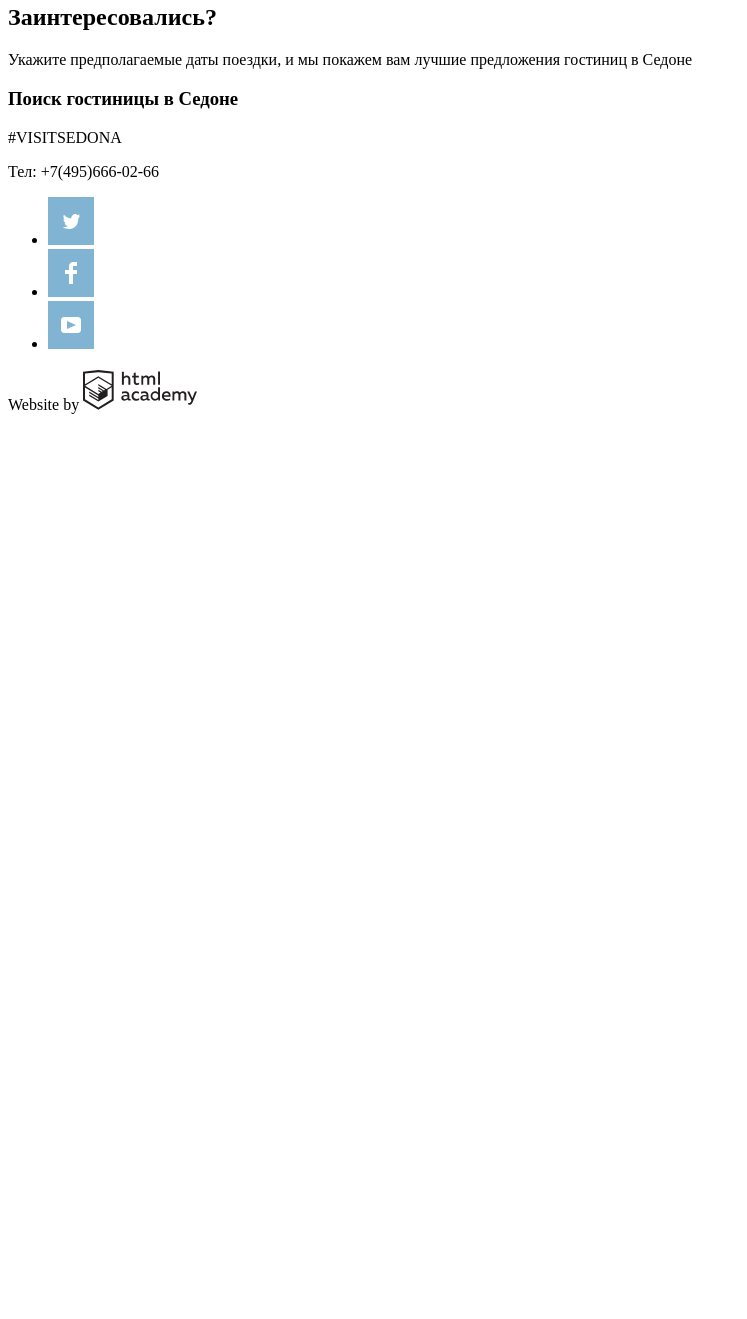
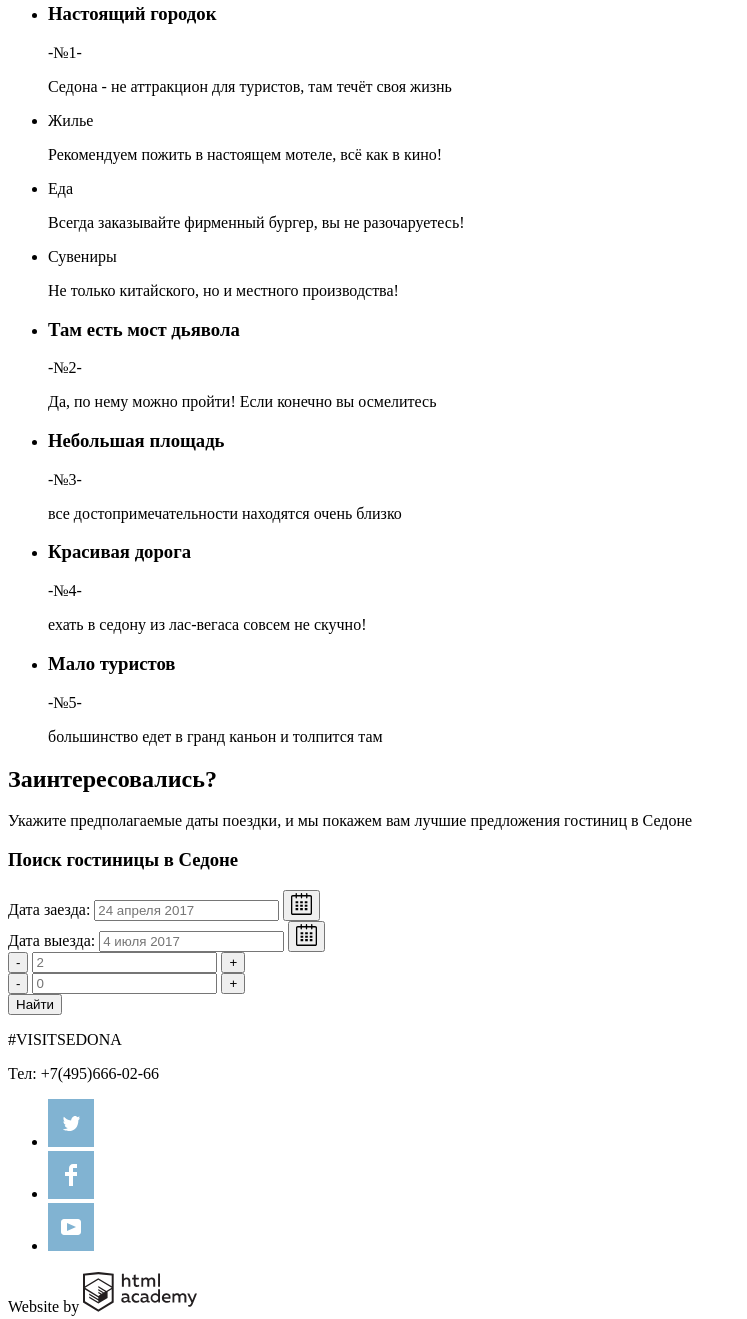
Before and after one commit to poizonergt/Sedona, a plain HTML site: page index.html in a window 1280 px wide. Shown: the part 634-1953 px from the top of the page, without its empty margins (0-747 px from the left). Before the commit the page ends 1064 px from the top, so only its background shows below. Drawn offline with Linux system fonts and the light colour scheme.

Commit message:
Разаметил форму на главной
-разметил 5 причин
-разметил форму поиска
-проверил tab туда обратно
-исправил названия изображений

```diff
--- a/index.html
+++ b/index.html
@@ -1,13 +1,13 @@
 <!DOCTYPE html>
-<html lang="ru">
+<html lang='ru'>
     <head>
-        <meta charset="utf-8">
+        <meta charset='utf-8'>
         <title>Седона</title>
     </head>
     <body>
         <header>
             <nav>
-                <a href=''><img src='img/sedona_logo.svg' width='130px' height='70px' alt='логотип Седоны'></a>
+                <a href=''><img src='img/logo_sedona.svg' width='130' height='70' alt='логотип Седоны'></a>
                 <ul>
                     <li><a href=''>Информация</a></li>
                     <li><a href=''>Фото и видео</a></li>
@@ -19,7 +19,7 @@
 
         <main>
             <div>
-                  <img src='img/welcome_text.svg' width='456.65px' height='350.88px' alt='Welcome to the gorgeous Sedona'>
+                  <img src='img/welcome_text.svg' width='457' height='351' alt='Welcome to the gorgeous Sedona'>
             </div>
             <section>
                   <h3>
@@ -31,6 +31,46 @@
                   </p>
             </section>
 
+            <ul>
+                <li>
+                    <h3>Настоящий городок</h3>
+                    <p>-№1-</p>
+                    <p>Седона - не аттракцион для туристов, там течёт своя жизнь</p>
+                </li>
+                <li>
+                    <p>Жилье</p>
+                    <p>Рекомендуем пожить в настоящем мотеле, всё как в кино!</p>
+                </li>
+                <li>
+                    <p>Еда</p>
+                    <p>Всегда заказывайте фирменный бургер, вы не разочаруетесь!</p>
+                </li>
+                <li>
+                    <p>Сувениры</p>
+                    <p>Не только китайского, но и местного производства!</p>
+                </li>
+                <li>
+                    <h3>Там есть мост дьявола</h3>
+                    <p>-№2-</p>
+                    <p>Да, по нему можно пройти! Если конечно вы осмелитесь</p>
+                </li>
+                <li>
+                    <h3>Небольшая площадь</h3>
+                    <p>-№3-</p>
+                    <p>все достопримечательности находятся очень близко</p>
+                </li>
+                <li>
+                    <h3>Красивая дорога</h3>
+                    <p>-№4-</p>
+                    <p>ехать в седону из лас-вегаса совсем не скучно!</p>
+                </li>
+                <li>
+                    <h3>Мало туристов</h3>
+                    <p>-№5-</p>
+                    <p>большинство едет в гранд каньон и толпится там</p>
+                </li>
+            </ul>
+
             <section>
                    <h2>Заинтересовались?</h2>
                    <p>
@@ -38,8 +78,45 @@
                         и мы покажем вам лучшие предложения гостиниц в Седоне
                    </p>
                    <h3> Поиск гостиницы в Седоне</h3>
-                   <!--Форма поиска-->
             </section>
+
+            <div>
+                <form action='https://echo.htmlacademy.ru' method='post'>
+                <div>
+                    <label>Дата заезда:</label>
+                    <input type='text' name='date' id='date-in' placeholder='24 апреля 2017'>
+                    <button><img src=img/icon_calendar.svg></button>
+                </div>
+                <div>
+                    <label>Дата выезда:</label>
+                    <input type='text' name='date' id='date-out' placeholder='4 июля 2017'>
+                    <button><img src=img/icon_calendar.svg></button>
+                </div>
+                    <div>
+                        <div>
+                            <label>
+                                <button>-</button>
+                                <input type='text' name='adults' placeholder='2' id='adults-q'>
+                                <button>+</button>
+                            </label>
+                        </div>
+
+                        <div>
+                            <label>
+                                <button>-</button>
+                                <input type='text' name='child' placeholder='0' id='child-q'>
+                                <button>+</button>
+                            </label>
+                        </div>
+                    </div>
+                    <button type='submit'>Найти</button>
+
+                </form>
+            </div>
+
+            <div>
+                <!--тут будет карта-->
+            </div>
 
         </main>
 
@@ -48,14 +125,14 @@
                <p>Тел: +7(495)666-02-66</p>
 
                <ul>
-                <li><a href=""><img src='img/twitter_icon.svg' width='46px' height='48px' alt='перейти на страницу в твиттере'></a></li>
-                <li><a href=""><img src='img/facebook_icon.svg' width='46px' height='48px' alt='перейти на страницу в фейсбуке'></a></li>
-                <li><a href=""><img src='img/youtube_icon.svg' width='46px' height='48px' alt='перейти на страницу канала на ютуб'></a></li>
+                <li><a href=''><img src='img/icon_twitter.svg' width='46' height='48' alt='перейти на страницу в твиттере'></a></li>
+                <li><a href=''><img src='img/icon_facebook.svg' width='46' height='48' alt='перейти на страницу в фейсбуке'></a></li>
+                <li><a href=''><img src='img/icon_youtube.svg' width='46' height='48' alt='перейти на страницу канала на ютуб'></a></li>
                </ul>
 
                <p>
                    Website by
-                   <a href='https://htmlacademy.ru'><img src='img/logo-htmlacademy.svg' width='115px' height='41px' alt='перейти на главную страницу HTML-Академии'></a>
+                   <a href='https://htmlacademy.ru'><img src='img/logo_htmlacademy.svg' width='115' height='41' alt='перейти на главную страницу HTML-Академии'></a>
                </p>
         </footer>
 
```
Also changed, not shown: inner.html (+16 -16 lines), img/checkbox_off.svg (renamed from img/checkbox-off.svg), img/checkbox_on.svg (renamed from img/checkbox-on.svg), img/filter_button.svg (renamed from img/filter-button.svg), img/icon_calendar.svg (renamed from img/calendar.svg), img/icon_down_dir.svg (renamed from img/icon-down-dir.svg), img/icon_facebook.svg (renamed from img/facebook_icon.svg), img/icon_star.svg (renamed from img/star.svg), img/icon_twitter.svg (renamed from img/twitter_icon.svg), img/icon_up_dir.svg (renamed from img/icon-up-dir.svg), img/icon_youtube.svg (renamed from img/youtube_icon.svg), img/logo_htmlacademy.svg (renamed from img/logo-htmlacademy.svg), img/logo_sedona.svg (renamed from img/sedona_logo.svg), img/photo_amara_resort&spa.jpg (renamed from img/Amara_resort&spa.jpg), 3 more files.
